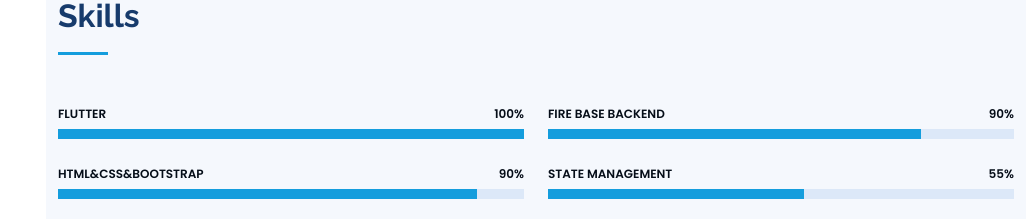
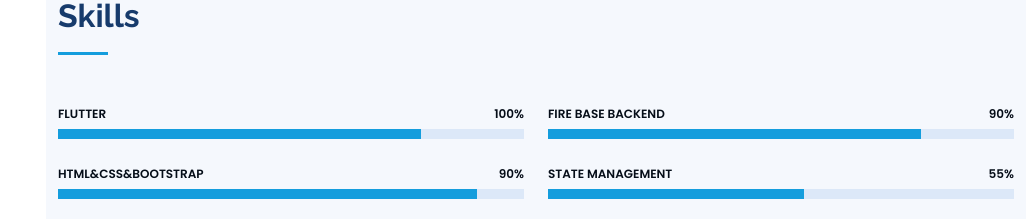
Before and after one commit to Souravcv/sourav-personal-website, a plain HTML site: page index.html in a window 1280 px wide. Shown: the part 1840-2059 px from the top of the page, without its empty margins (254-1280 px from the left). Drawn offline with nearby package versions, Linux system fonts and the light colour scheme.

Commit message:
Update index.html

```diff
--- a/index.html
+++ b/index.html
@@ -153,7 +153,7 @@
             <div class="progress">
               <span class="skill">flutter <i class="val">100%</i></span>
               <div class="progress-bar-wrap">
-                <div class="progress-bar" role="progressbar" aria-valuenow="100" aria-valuemin="0" aria-valuemax="100"></div>
+                <div class="progress-bar" role="progressbar" aria-valuenow="78" aria-valuemin="0" aria-valuemax="100"></div>
               </div>
             </div>
 
```
